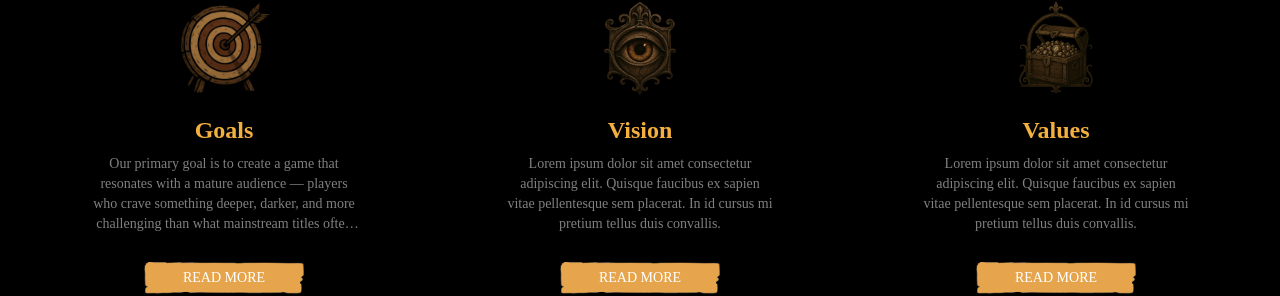
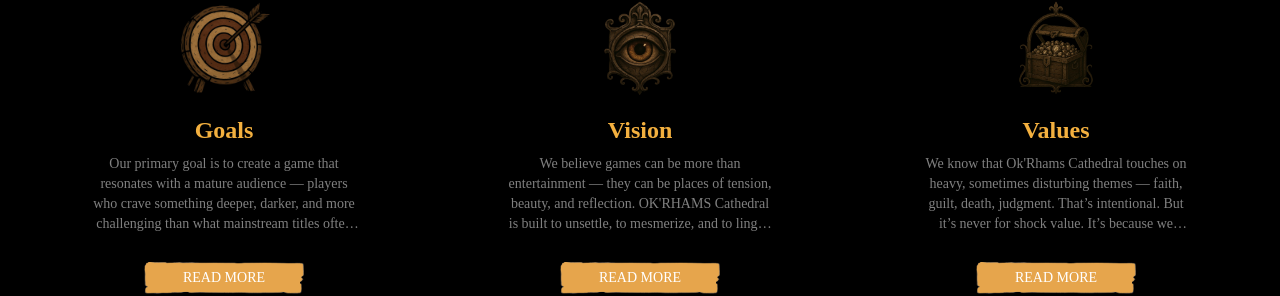
Before and after one commit to Endorze/Yahwehs-Creations, a Next.js app: page /aboutus in a window 1280 px wide. Shown: the part 1100-1396 px from the top of the page. Built offline with nearby package versions, Linux system fonts and the light colour scheme; a web font is replaced by a local one.

Commit message:
feat: Fixed all errors adressed by Rob

```diff
--- a/src/app/components/AboutSection/AboutSection.tsx
+++ b/src/app/components/AboutSection/AboutSection.tsx
@@ -13,14 +13,14 @@ const sections = [
   {
     title: "Vision",
     description:
-      "Lorem ipsum dolor sit amet consectetur adipiscing elit. Quisque faucibus ex sapien vitae pellentesque sem placerat. In id cursus mi pretium tellus duis convallis.",
+      "We believe games can be more than entertainment — they can be places of tension, beauty, and reflection. OK'RHAMS Cathedral is built to unsettle, to mesmerize, and to linger. Our vision is to craft a world where the sacred becomes strange, and every shadow might conceal something divine... or something else entirely. We don’t hold your hand. We dim the lights — and ask you to walk forward.",
     image: "/images/values/vision.png",
     href: "/blog#faq",
   },
   {
     title: "Values",
     description:
-      "Lorem ipsum dolor sit amet consectetur adipiscing elit. Quisque faucibus ex sapien vitae pellentesque sem placerat. In id cursus mi pretium tellus duis convallis.",
+      "We know that Ok'Rhams Cathedral touches on heavy, sometimes disturbing themes — faith, guilt, death, judgment. That’s intentional. But it’s never for shock value. It’s because we believe games can challenge, provoke, and ask uncomfortable questions. That said: If the tone, the themes, or the atmosphere don’t resonate with you — we completely understand.This game isn’t for everyone. It wasn’t meant to be. But for those it is meant for — it will speak deeply.",
     image: "/images/values/values.png",
     href: "/blog#faq",
   },
--- a/src/app/components/LatestNews/index.tsx
+++ b/src/app/components/LatestNews/index.tsx
@@ -6,7 +6,7 @@ import Image from 'next/image';
 import { NewsItems, dataProp } from '../../../data/NewsItem';
 import Container from '../Container/container';
 
-export default function LatestNews() {
+export default function LatestNews({ isMainPage = false }: { isMainPage?: boolean }) {
   const [latestNews, setLatestNews] = useState<dataProp[]>([]);
   const router = useRouter();
 
@@ -43,6 +43,9 @@ export default function LatestNews() {
                 OK'RHAMS CREATION
               </p>
             </div>
+
+            {/* Visa endast knappen om isMainPage är true */}
+            {isMainPage && (
               <button
                 onClick={handleAllNewsClick}
                 className="text-[#808080] hover:text-[#e6a54c] transition-colors duration-300 text-sm cursor-pointer"
@@ -50,10 +53,10 @@ export default function LatestNews() {
               >
                 ALL NEWS
               </button>
+            )}
           </div>
 
           <div className="flex flex-col gap-4 pb-12">
-
             <div
               onClick={() => handleNewsClick(featuredNews.id)}
               className="relative w-full h-64 md:h-80 rounded-lg overflow-hidden cursor-pointer group"
--- a/src/app/components/MeetTheCreatures/index.tsx
+++ b/src/app/components/MeetTheCreatures/index.tsx
@@ -4,18 +4,11 @@ import Container from '../Container/container';
 
 const MeetTheCreatures = () => {
     return (
-            <section className="relative bg-black text-white pt-16 pb-32" id='creatures'>
-        <Container>
-            <div className="px-6 text-center md:text-left md:px-36 mb-12">
-                <H2Title text="MEET THE CREATURES" size="32px" />
-            </div>
-            <FeatureSection
-                name="Seraphim"
-                subtitle="DO NOT BE AFRAID"
-                description="Twisted by divine irony, loyal clerics became monstrous angels—flesh torn, minds warped. Corrupted by desire, they now guard the cathedral with arcane might, ensuring none defy the Archbishop or disturb the god they once prayed to—and betrayed."
-                image="/images/monsters/angel.png"
-            />
-
+        <section className="relative bg-black text-white pt-16 pb-32" id='creatures'>
+            <Container>
+                <div className="px-6 text-center md:text-left md:px-36 mb-12">
+                    <H2Title text="MEET THE CREATURES" size="32px" />
+                </div>
                 <FeatureSection
                     name="Seraphim"
                     subtitle="DO NOT BE AFRAID"
--- a/src/app/page.tsx
+++ b/src/app/page.tsx
@@ -9,7 +9,7 @@ export default function Home() {
     <>
       <div className="flex flex-col min-h-screen justify-center">
         <HeroSection />
-        <LatestNews />
+        <LatestNews isMainPage={true}/>
         <SupporterPack />
         <OurCreations />
       </div>
```
Lines whose indentation alone changed are shown as unchanged.
